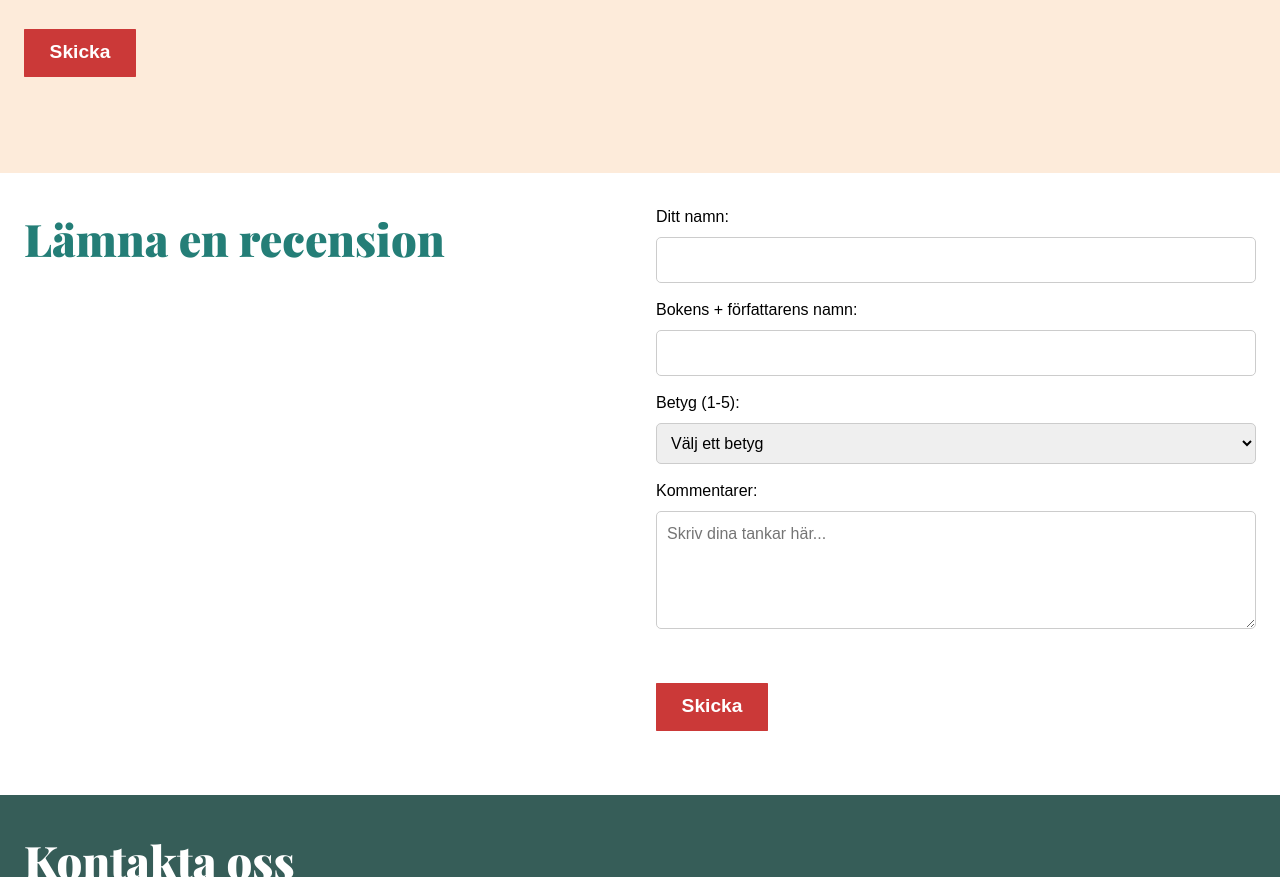
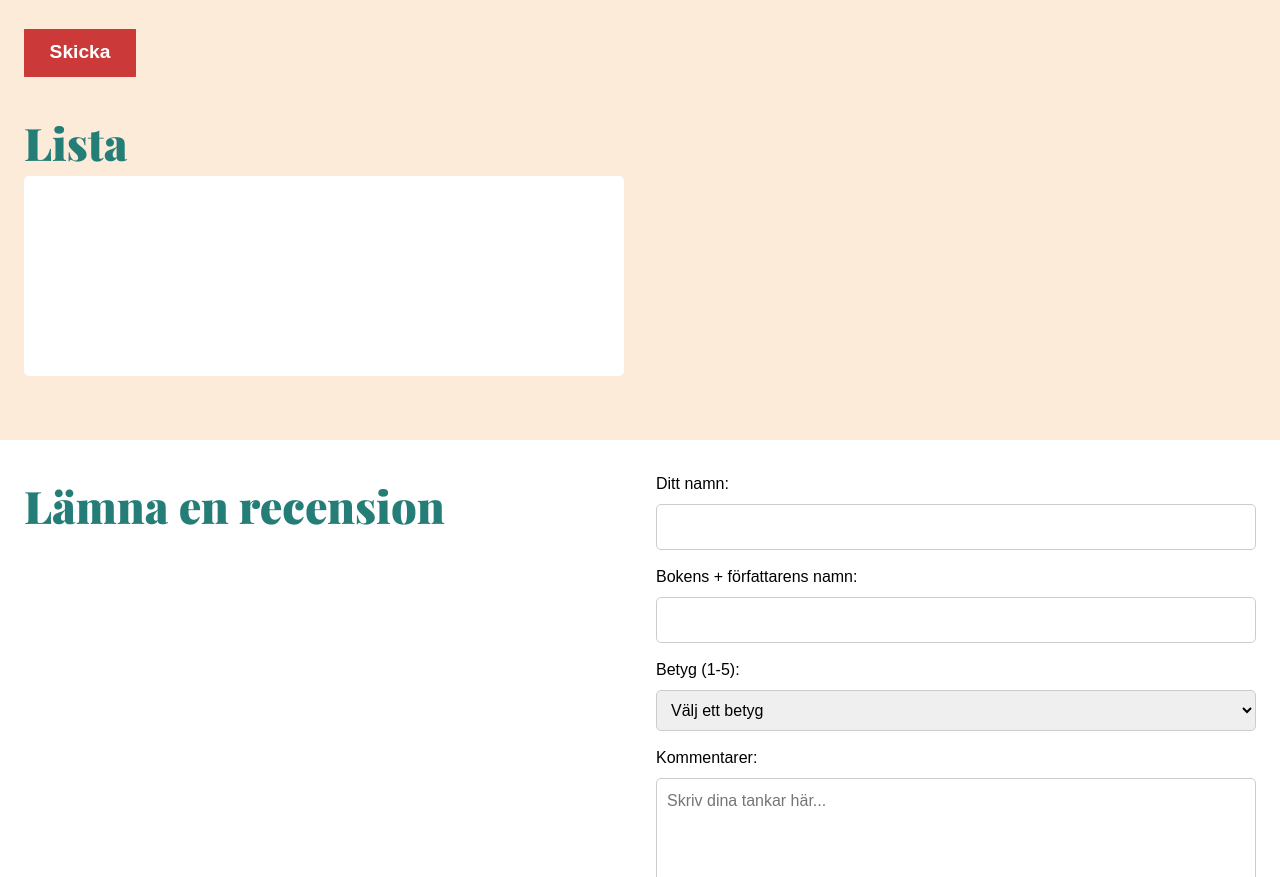
Before and after one commit to ErikTP/book-club, a plain HTML site: page index.html in a window 1280 px wide. Shown: the part 2059-2936 px from the top of the page. Drawn offline with nearby package versions, Linux system fonts and the light colour scheme; a web font is replaced by a local one.

Commit message:
Boklista uppbyggnad initierad

```diff
--- a/css/styles.css
+++ b/css/styles.css
@@ -255,3 +255,15 @@ footer ul {
     padding-block: 0.5rem 1.3rem;
     text-align: center;
 }
+
+#myBook{
+    list-style-type: none;
+    min-height: 200px;
+    width: 100%;
+    margin: auto;
+    padding: var(--space-small);
+    background-color:white;
+    border: 2px solid var(--primary-color);
+    border-radius: 5px;
+    text-align: center;
+}
--- a/index.html
+++ b/index.html
@@ -125,11 +125,14 @@
                           </fieldset>
                           <button type="button" class="button button-light scale-up" onclick="bookInput()">Skicka</button>
                         </form>
-                        <div id="myBook">
-                    </div>
-                    <section id="bookDetails" class="book-details-section">
-                        <!-- Detaljerna om boken kommer att visas här -->
-                    </section>
+                        <section id="booklist ">
+                        <h2>Lista</h2>
+                        <ul id="myBook">
+                            <div id="bookDetails" class="book-details-section">
+                                <!-- Detaljerna om boken kommer att visas här -->
+                            </div>
+                        </ul>
+                        </section>
                       </div>
                 </div>
 
```
